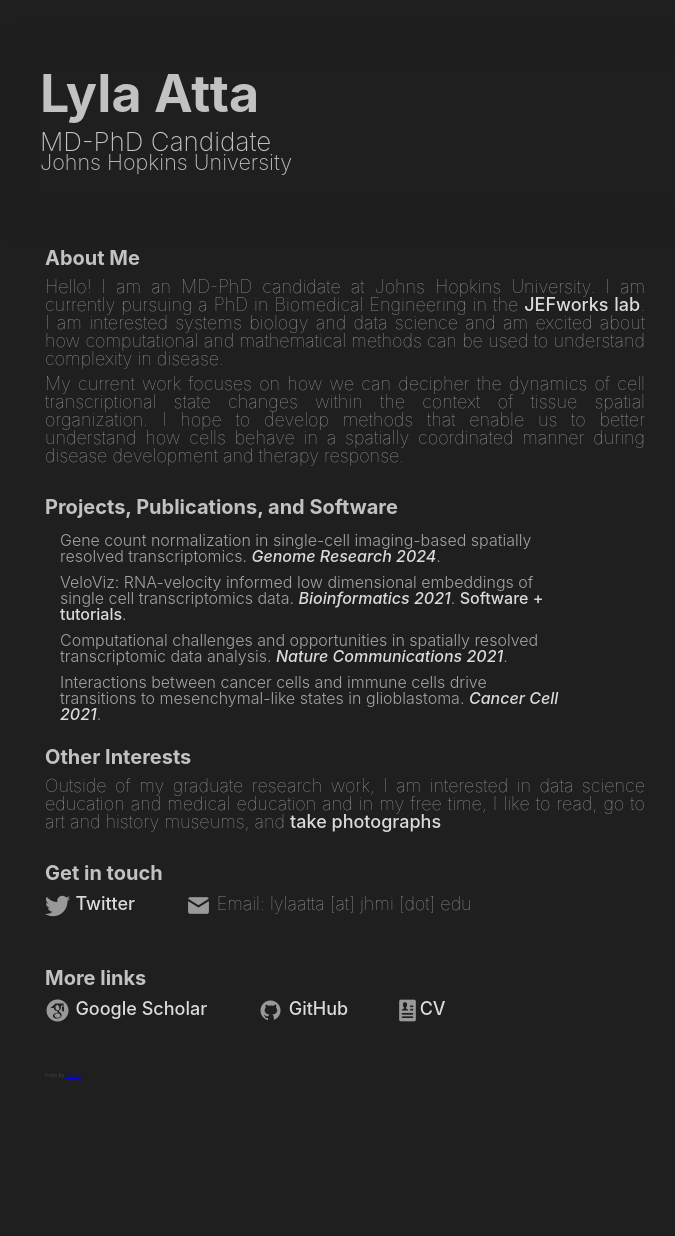
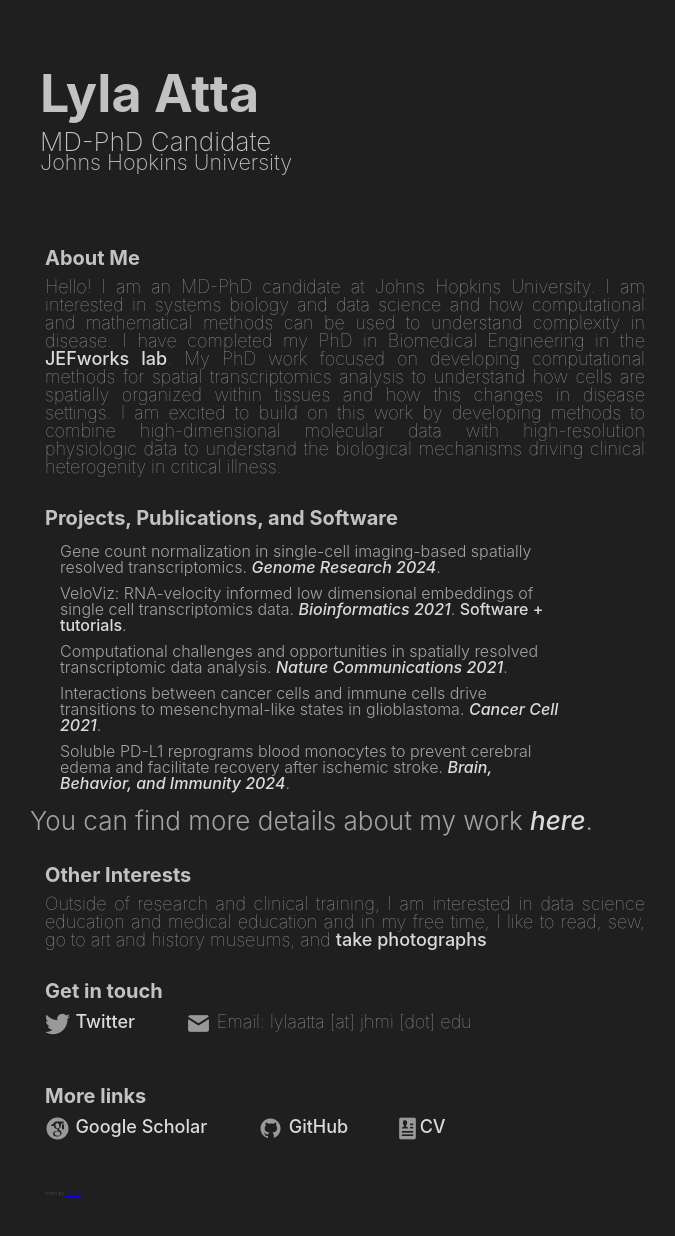
Before and after one commit to LylaAtta/LylaAtta.github.io, a Jekyll site: the page index.html, which Jekyll copies as it is, in a window 1280 px wide and 1263 px high. Shown: the top 1236 px of the window, without its empty margins (28-703 px from the left). Built offline with Jekyll 4.4.1, drawn with Linux system fonts in a browser that asks for light colours.

Commit message:
UpdateSep2026.html

```diff
--- a/index.html
+++ b/index.html
@@ -22,9 +22,7 @@
     <div id="body">
     <h6><a id="about"></a>About Me</h6>
 
-    <p>Hello! I am an MD-PhD candidate at Johns Hopkins University. I am currently pursuing a PhD in Biomedical Engineering in the <a class="general" href="https://jef.works/">JEFworks lab</a>. I am interested systems biology and data science and am excited about how computational and mathematical methods can be used to understand complexity in disease. <br> </a></p>
-
-    <p>My current work focuses on how we can decipher the dynamics of cell transcriptional state changes within the context of tissue spatial organization. I hope to develop methods that enable us to better understand how cells behave in a spatially coordinated manner during disease development and therapy response. <br> </a></p>
+    <p>Hello! I am an MD-PhD candidate at Johns Hopkins University. I am interested in systems biology and data science and how computational and mathematical methods can be used to understand complexity in disease. I have completed my PhD in Biomedical Engineering in the <a class="general" href="https://jef.works/">JEFworks lab</a>. My PhD work focused on developing computational methods for spatial transcriptomics analysis to understand how cells are spatially organized within tissues and how this changes in disease settings. I am excited to build on this work by developing methods to combine high-dimensional molecular data with high-resolution physiologic data to understand the biological mechanisms driving clinical heterogenity in critical illness.  <br> </a></p>
 
 
     <h6><a id="work"></a>Projects, Publications, and Software</h6>
@@ -33,12 +31,14 @@
         <li>VeloViz: RNA-velocity informed low dimensional embeddings of single cell transcriptomics data. <a class="general" href="https://doi.org/10.1093/bioinformatics/btab653"><em>Bioinformatics 2021</em></a>. <a class="general" href="https://jef.works/veloviz/">Software + tutorials</a>. <li>
         <li>Computational challenges and opportunities in spatially resolved transcriptomic data analysis. <a class="general" href="https://www.nature.com/articles/s41467-021-25557-9"><em>Nature Communications 2021</em></a>. <li>
         <li>Interactions between cancer cells and immune cells drive transitions to mesenchymal-like states in glioblastoma. <a class="general" href="https://www.cell.com/cancer-cell/fulltext/S1535-6108(21)00268-3"><em>Cancer Cell 2021</em></a>. <li>
+        <li>Soluble PD-L1 reprograms blood monocytes to prevent cerebral edema and facilitate recovery after ischemic stroke. <a class="general" href="https://doi.org/10.1016/j.bbi.2023.12.007"><em>Brain, Behavior, and Immunity 2024</em></a>. <li>
 
     </ul>
+    You can find more details about my work <a class="general" href="docs/cv.html"><em>here</em></a>.
 
     <h6><a id="other"></a>Other Interests</h6>
 
-    <p>Outside of my graduate research work, I am interested in data science education and medical education and in my free time, I like to read, go to art and history museums, and <a class="general" href="docs/photos.html">take photographs</a></p>
+    <p>Outside of research and clinical training, I am interested in data science education and medical education and in my free time, I like to read, sew, go to art and history museums, and <a class="general" href="docs/photos.html">take photographs</a></p>
 
     <h6><a id="links"></a>Get in touch</h6>
 
```
